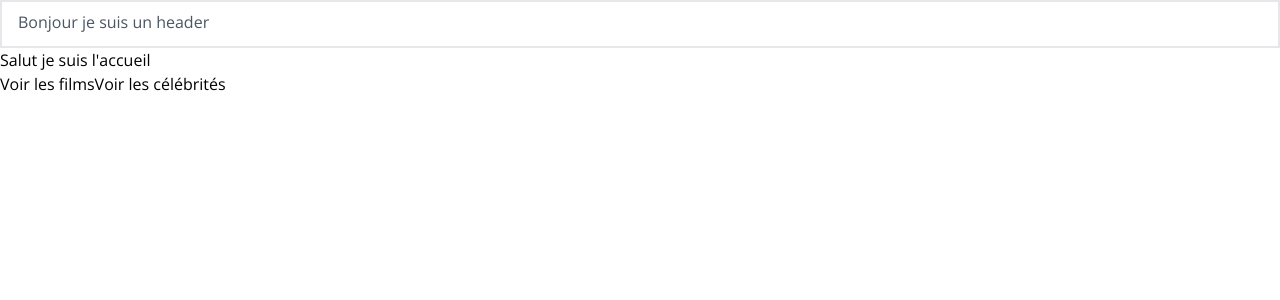
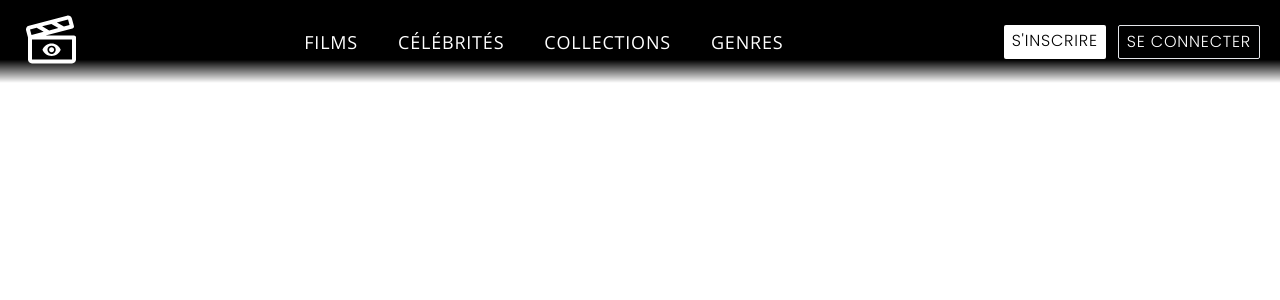
Before and after one commit to MMI-NFC-DEV-2022/sae-401-YannPernette, a Vue app: page / in a window 1280 px wide. Shown: the top 300 px of the page. Built offline with nearby package versions, Linux system fonts and the light colour scheme; what @formkit/vue would draw is missing.

Commit message:
style header

```diff
--- a/src/App.vue
+++ b/src/App.vue
@@ -1,19 +1,14 @@
 <script setup lang="ts">
 import { RouterLink, RouterView } from 'vue-router'
-import { supabase, user } from '@/supabase';
+import headerComposant from './components/headerComposant.vue';
 </script>
 
 <template>
-  <header>
-    <nav class="flex gap-10 jushover:bg-white hover:text-gray-600 border-solid border-2 py-2 px-4 h-12">
-      Bonjour je suis un header
-    </nav>
-  </header>
 
+  <headerComposant />
 
   <Suspense>
     <RouterView />
-
   </Suspense>
 
 
--- a/src/assets/main.css
+++ b/src/assets/main.css
@@ -24,3 +24,8 @@ body {
 .darkenImg:hover ul {
     opacity: 1;
 }
+
+.bgHeader {
+    background: rgb(0, 0, 0);
+    background: linear-gradient(180deg, rgba(0, 0, 0, 1) 72%, rgba(0, 0, 0, 0) 100%);
+}
--- /dev/null
+++ b/src/components/headerComposant.vue
@@ -0,0 +1,40 @@
+<script setup lang="ts">
+import logo from './icon/logo.vue';
+</script>
+
+<template>
+    <header>
+        <nav
+            class="fixed z-50 bgHeader text-white flex items-center justify-between w-full px-5 py-2 uppercase font-light tracking-wider">
+
+            <RouterLink to="/">
+                <logo class="w-16" color="white" />
+            </RouterLink>
+
+            <ul class="flex text-lg gap-10">
+                <li>
+                    <RouterLink to="/film">Films</RouterLink>
+                </li>
+                <li>
+                    <RouterLink to="/celebrite">Célébrités</RouterLink>
+                </li>
+                <li>
+                    <RouterLink to="/">Collections</RouterLink>
+                </li>
+                <li>
+                    <RouterLink to="/">Genres</RouterLink>
+                </li>
+            </ul>
+
+            <ul class="flex uppercase font-poppins gap-3">
+                <li class="bg-white text-black rounded-sm px-2 py-1">
+                    <RouterLink to="/">S'inscrire</RouterLink>
+                </li>
+                <li class="border rounded-sm px-2 py-1">
+                    <RouterLink to="/">Se connecter</RouterLink>
+                </li>
+            </ul>
+
+        </nav>
+    </header>
+</template>
--- /dev/null
+++ b/src/components/icon/logo.vue
@@ -0,0 +1,19 @@
+<script setup>
+const props = defineProps({
+  color: {
+    type: String,
+    default: 'black'
+  }
+});
+</script>
+
+<template>
+    <svg width="77" height="67" viewBox="0 0 77 67" fill="none" xmlns="http://www.w3.org/2000/svg">
+        <path
+            d="M64.9687 26.2812H30.7067L63.164 17.712C63.4713 17.631 63.7594 17.49 64.0119 17.2971C64.2643 17.1042 64.4761 16.8632 64.6349 16.5881C64.7937 16.3129 64.8965 16.009 64.9373 15.6939C64.978 15.3788 64.956 15.0588 64.8725 14.7523L62.4181 5.72884C62.0803 4.51485 61.2778 3.4828 60.1845 2.85621C59.0913 2.22963 57.7951 2.05895 56.5769 2.38114L10.7709 14.4725C10.161 14.6309 9.58885 14.9093 9.08787 15.2915C8.5869 15.6736 8.1672 16.1519 7.85336 16.6983C7.53776 17.238 7.33386 17.8356 7.25377 18.4557C7.17368 19.0757 7.21904 19.7055 7.38715 20.3077L9.62496 28.5551V55.1562C9.62496 56.4326 10.132 57.6567 11.0345 58.5592C11.937 59.4617 13.1611 59.9687 14.4375 59.9687H62.5625C63.8388 59.9687 65.0629 59.4617 65.9654 58.5592C66.8679 57.6567 67.375 56.4326 67.375 55.1562V28.6875C67.375 28.0493 67.1214 27.4373 66.6702 26.986C66.2189 26.5347 65.6069 26.2812 64.9687 26.2812ZM57.7981 7.03122L59.6028 13.6695L52.7991 15.4742L44.3411 10.5895L57.7981 7.03122ZM37.739 12.325L46.197 17.2097L35.0861 20.1423L26.6281 15.2636L37.739 12.325ZM13.857 25.7458L12.0523 19.1046L20.023 16.9991L28.4809 21.8898L13.857 25.7458ZM62.5625 55.1562H14.4375V31.0937H62.5625V55.1562Z"
+            :fill="props.color" />
+        <path
+            d="M38 40.5C37.2044 40.5 36.4413 40.8161 35.8787 41.3787C35.3161 41.9413 35 42.7044 35 43.5C35 44.2956 35.3161 45.0587 35.8787 45.6213C36.4413 46.1839 37.2044 46.5 38 46.5C38.7956 46.5 39.5587 46.1839 40.1213 45.6213C40.6839 45.0587 41 44.2956 41 43.5C41 42.7044 40.6839 41.9413 40.1213 41.3787C39.5587 40.8161 38.7956 40.5 38 40.5ZM38 48.5C36.6739 48.5 35.4021 47.9732 34.4645 47.0355C33.5268 46.0979 33 44.8261 33 43.5C33 42.1739 33.5268 40.9021 34.4645 39.9645C35.4021 39.0268 36.6739 38.5 38 38.5C39.3261 38.5 40.5979 39.0268 41.5355 39.9645C42.4732 40.9021 43 42.1739 43 43.5C43 44.8261 42.4732 46.0979 41.5355 47.0355C40.5979 47.9732 39.3261 48.5 38 48.5ZM38 36C33 36 28.73 39.11 27 43.5C28.73 47.89 33 51 38 51C43 51 47.27 47.89 49 43.5C47.27 39.11 43 36 38 36Z"
+            :fill="props.color" />
+    </svg>
+</template>
```
